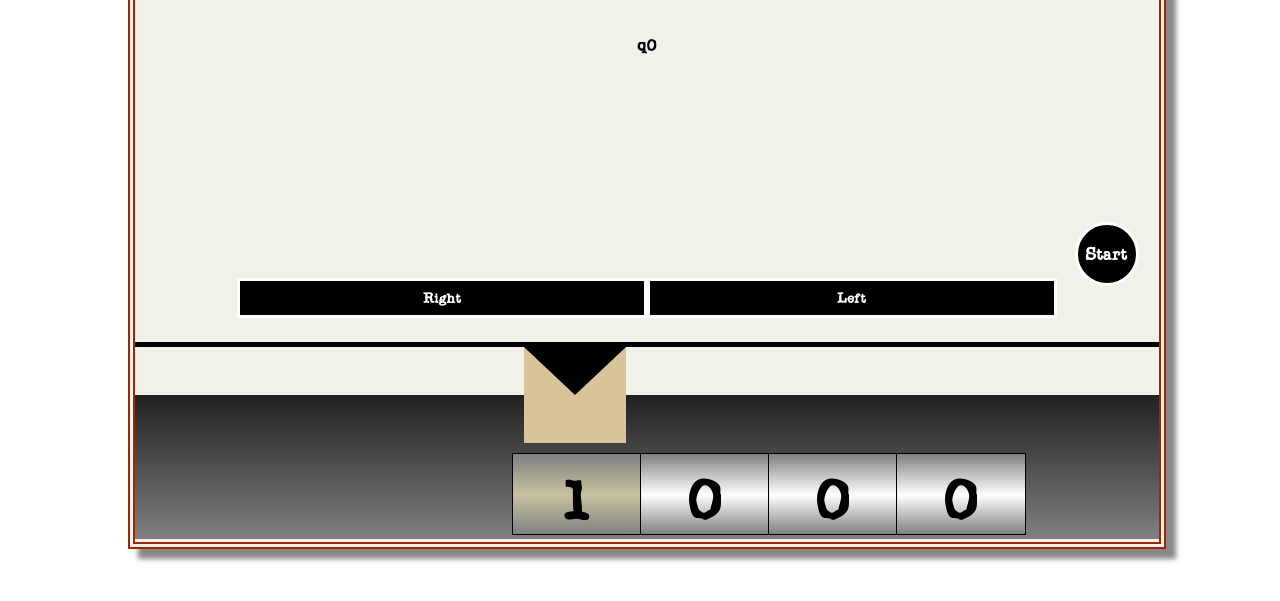
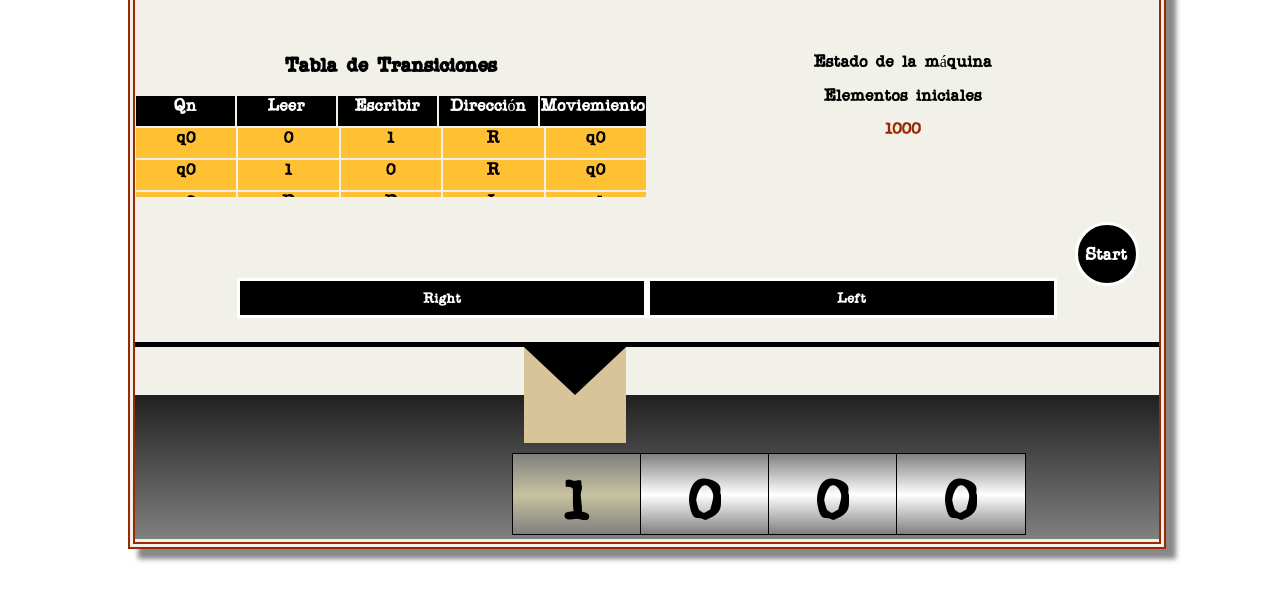
Before and after one commit to ea2305/TuringMachine, a plain HTML site: page index.html in a window 1280 px wide. Both pictures are taken after a click on the button "Iniciar máquina.". Shown: the part 185-786 px from the top of the page. Drawn offline with Linux system fonts and the light colour scheme.

Commit message:
Fix tape error add transition table

```diff
--- a/assets/css/machine.css
+++ b/assets/css/machine.css
@@ -94,3 +94,50 @@
     bottom: 35%;
     left: 50%%;
 }
+
+.transition-table{
+    width: 50%;
+    height: 20vh;
+    overflow-y: auto;
+}
+
+.InformationTable{
+    display: flex;
+}
+
+.current-state{
+    width: 50%;
+    height: 20vh;
+}
+
+.table-element{
+    background: white;
+    margin: 1px;
+    padding: 1px;
+    background: rgb(255, 192, 52);
+}
+
+.function-transition{
+    width: 100%;
+    height: 20%;
+    display: flex;
+}
+
+
+.function-transition div{
+    width: 100%;
+}
+
+.function-transition-head{
+    width: 100%;
+    height: 20%;
+    display: flex;
+
+}
+
+
+.function-transition-head div{
+    width: 100%;
+    background: black;
+    color : white;
+}
--- a/assets/js/Main.js
+++ b/assets/js/Main.js
@@ -1,38 +1,9 @@
-//Configuration of turing machine
-var _Q = ["q0", "q1"];//arreglo de estados
-var _Gamma = ["0", "1", undefined];// arreglo con el alfabeto de la cinta
-var b = undefined;//simbolo blanco (B)
-var _Sigma = ["0", "1"];//arreglo con el alfabeto del lenguaje
-var delta = [
-  {
-    currentState:"q0",
-    tapeSymbol: "0",
-    writeSymbol: "1",
-    moveTape: "L",
-    nextState: "q0"
-  },
-  {
-    currentState:"q0",
-    tapeSymbol: "1",
-    writeSymbol: "0",
-    moveTape: "L",
-    nextState: "q1"
-  }
-];//arreglo con la tabla de transition
-var q0 = "q0";// estado inicial
-var _F = ["q1"];// estado final
 
-//var tape = ["1","0","0","0"];// cinta con datos
-var tape = ["1","0","0","0"];// cinta con datos
+/*
+    Cambio de configuuracion a modo maquina de turing
+    Handler para cambio
+*/
 
-
-//Psicion inicial
-var startPos = 40;
-
-//Elemento actual
-var current = 0;
-var Blank = 'B';//Elemento vacio
-var creation = false;//Bandera de handler
 
 //Carga completa de la pagina
 (function(){
@@ -41,78 +12,41 @@ var creation = false;//Bandera de handler
         var out = setTimeout(function(){
             $('.wrapper').html(getTempleteMachine());
             $('.container').addClass('fadeIn');
-
+            loadTransitionTable();
             makeTape();//Inicia la cinta de la maquina
         },1000);
     })
 
 })(this);
 
-
-function makeTape(){
-
-    tape.forEach(function(e,index){
-        $('.tape').append(getDigit(e,index));
-        $('#digit-' + index).css('opacity',1);
-        updateTape(e,index);
-    })
-
-    if(!creation){
-        //Start hanlder
-
-        $('#start-simulation').click(function(e){
-            /*
-             *  Metodo de llamada a logica de Maquina de turing
-             * Manejo de frames, pos ejecucion de la maquina
-             */
-            blockMove();
-            callTuringMachine();//Llamada a instancia y ejecicion de máquina
-        });
-
-        $('#left').click(function(e){
-            e.preventDefault();
-            moveTapeLeft();
-        });
-
-        $('#right').click(function(e){
-            e.preventDefault();
-            moveTapeRight();
-        });
-
-
-
-        creation = true;
-    }
-
-}
-
-function getPosition(index){
-    return startPos + (index * 10);
-}
-
-//Modifica la posicion de la cinta
-function updateTape(e,index){
-
-    $('#digit-' + index).animate({
-        'left' : getPosition(index) + '%'
-    },100,function(){
-        $('#digit-' + index).css("left",getPosition(index) + "%")
-    });
-
-    if(index == current)
-        $('#digit-' + current).addClass('current');
-}
-
-function getDigit(e,index){
-    return  "<div id='digit-"+ index +"' class='digit c-white'><p class='font-digit'>" + e + "</p></div>";
-}
-
 function getTempleteMachine(){
     return "<secction class='machine c-white border-style'>"+
         "<article class='body'>"+
             "<h2 class='results-turing'>Resultados de la máquina de turing</h2>"+
-            "<div class='transition-table'></div>"+
-            "<div class='current-state'>q0</div>"+
+
+            "<div class='InformationTable'>"+
+                "<div class='transition-table'>"+
+                    "<h3>Tabla de Transiciones</h3>"+
+                    "<div class='function-transition-head'>"+
+                        "<div class='Qc table-element'>Qn</div>"+
+                        "<div class='readed table-element'>Leer</div>"+
+                        "<div class='write table-element'>Escribir</div>"+
+                        "<div class='move-state table-element'>Dirección</div>"+
+                        "<div class='nextState table-element'>Moviemiento</div>"+
+                    "</div>"+
+
+                "</div>"+
+                "<div class='current-state'>"+
+
+                    "<p>Estado de la máquina</p>"+
+                    "<p id='currentState' class='cf-hard-brown'></p>"+
+                    "<p class'important'>Elementos iniciales</p>"+
+                    "<p id='startElements' class='cf-hard-brown'></p>"+
+
+                "</div>"+
+            "</div>"+
+
+
             "<button id='start-simulation' type='button' name='start-simulation'>Start</button>"+
             "<button id='left' type='button' name=''>Left</button>"+
             "<button id='right' type='button' name=''>Right</button>"+
@@ -128,94 +62,22 @@ function getTempleteMachine(){
     "</div>";
 }
 
-function moveTapeLeft(){
-
-    if(current  == tape.length - 1)
-        return;
-
-    $('#digit-' + current).removeClass('current');
-    current++;
-    startPos -= 10;//Desplazamiento a la izquierda de todos los elementos
-
-    tape.forEach(function(e,index){
-        updateTape(e,index)
-    });
+function getTransitionTable(qc,r,w,m,next){
+    return "<div class='function-transition'>"+
+        "<div class='Qc table-element'>"+ qc +"</div>"+
+        "<div class='readed table-element'>"+r+"</div>"+
+        "<div class='write table-element'>"+w+"</div>"+
+        "<div class='move-state table-element'>"+m+"</div>"+
+        "<div class='nextState table-element'>"+next+"</div>"+
+    "</div>";
 }
 
-function moveTapeRight(){
-
-    if(current  == 0)
-        return;
-
-    $('#digit-' + current).removeClass('current');
-    current--;
-    startPos += 10;//Desplazamiento a la izquierda de todos los elementos
-
-    tape.forEach(function(e,index){
-        updateTape(e,index)
-    });
+function loadTransitionTable(){
+    if(delta != undefined || delta != null){
+        delta.forEach(function(e,index){
+            var read = (e.tapeSymbol == undefined)? "B" : e.tapeSymbol;
+            var write = (e.writeSymbol == undefined)? "B" : e.writeSymbol;
+            $('.transition-table').append(getTransitionTable(e.currentState,read,write,e.moveTape,e.nextState));
+        });
+    }
 }
-
-
-//Llamada a maquina de turing
-function callTuringMachine(){
-
-    var tm = new TuringMachine(_Q, _Gamma, b, _Sigma, delta, q0, _F);//instancia
-
-    console.log("tape: " + tape);
-    var result = tm.run(tape, tape.length - 1);
-    /* corre la maquina y reglesa el resultado
-    (undefined si termino en estado no valido)*/
-    console.log("result: " + result);
-
-    function printData(element, index, array) {
-      console.log(element.position);
-      console.log(element.tape);
-      console.log(element.transition);
-    }
-
-    //tm.frames.forEach(printData);
-
-
-    var index = 0;
-    var simulation = setInterval(()=>{
-        if(index < tm.frames.length){
-            var frame = tm.frames[index++];
-            console.log(frame);
-            $('.tape').empty();//Limpiamos lo elementos contenidos en el div
-
-            tape = frame.tape;
-            current = frame.position;
-            console.log(tape);
-            startPos = 40 - (current * 10);
-            makeTape();
-        }
-
-        else{
-            clearInterval(simulation);
-            $('.tape').empty();//Limpiamos lo elementos contenidos en el div
-
-            tape = result;
-            console.log(tape);
-            startPos = 40 - (current * 10);
-            makeTape();
-        }
-
-    },1000);
-}
-
-//Evita el moviemiento de la cinta
-function blockMove(){
-    $('#left').prop('disabled',true);
-    $('#left').addClass('disable');
-    $('#right').prop('disabled',true);
-    $('#right').addClass('disable');
-}
-
-//habilita el moviemiento de la cinta
-function blockMove(){
-    $('#left').prop('disabled',false);
-    $('#left').removeClass('disable');
-    $('#right').prop('disabled',false);
-    $('#right').removeClass('disable');
-}
--- /dev/null
+++ b/assets/js/TapeSystem.js
@@ -0,0 +1,202 @@
+/*Configuracion de la maquina de turing*/
+var _Q = ["q0", "q1"];//arreglo de estados
+var _Gamma = ["0", "1", undefined];// arreglo con el alfabeto de la cinta
+var b = undefined;//simbolo blanco (B)
+var _Sigma = ["0", "1"];//arreglo con el alfabeto del lenguaje
+var delta = [
+    {
+        currentState:"q0",
+        tapeSymbol: "0",
+        writeSymbol: "1",
+        moveTape: "R",
+        nextState: "q0"
+    },
+    {
+        currentState:"q0",
+        tapeSymbol: "1",
+        writeSymbol: "0",
+        moveTape: "R",
+        nextState: "q0"
+    },
+    {
+        currentState:"q0",
+        tapeSymbol: undefined,
+        writeSymbol: undefined,
+        moveTape: "L",
+        nextState: "q1"
+    },
+
+];//arreglo con la tabla de transition
+var q0 = "q0";// estado inicial
+var _F = ["q1"];// estado final
+
+//var tape = ["1","0","0","0"];// cinta con datos
+var tape = ["1","0","0","0"];// cinta con datos
+
+//Psicion inicial
+var startPos = 40;
+
+//Elemento actual
+var current = 0;
+var Blank = 'B';//Elemento vacio
+var creation = false;//Bandera de handler
+
+
+
+//Crea la cinta para trabajar con los datos que contiene
+function makeTape(){
+
+    tape.forEach(function(e,index){
+        if(e == undefined)
+            $('.tape').append(getDigit('B',index));
+        else
+            $('.tape').append(getDigit(e,index));
+        $('#digit-' + index).css('opacity',1);
+        updateTape(e,index);
+    })
+
+    if(!creation){
+        //Start hanlder
+        $('#startElements').append(tape);
+        $('#start-simulation').click(function(e){
+            /*
+             *  Metodo de llamada a logica de Maquina de turing
+             * Manejo de frames, pos ejecucion de la maquina
+             */
+            blockMove();
+            callTuringMachine();//Llamada a instancia y ejecicion de máquina
+        });
+
+        $('#left').click(function(e){
+            e.preventDefault();
+            moveTapeLeft();
+        });
+
+        $('#right').click(function(e){
+            e.preventDefault();
+            moveTapeRight();
+        });
+
+
+
+        creation = true;
+    }
+
+}
+
+function getPosition(index){
+    return startPos + (index * 10);
+}
+
+//Modifica la posicion de la cinta
+function updateTape(e,index){
+
+    $('#digit-' + index).animate({
+        'left' : getPosition(index) + '%'
+    },100,function(){
+        $('#digit-' + index).css("left",getPosition(index) + "%")
+    });
+
+    if(index == current)
+        $('#digit-' + current).addClass('current');
+}
+
+function getDigit(e,index){
+    return  "<div id='digit-"+ index +"' class='digit c-white'><p class='font-digit'>" + e + "</p></div>";
+}
+
+function moveTapeLeft(){
+
+    if(current  == tape.length - 1)
+        return;
+
+    $('#digit-' + current).removeClass('current');
+    current++;
+    startPos -= 10;//Desplazamiento a la izquierda de todos los elementos
+
+    tape.forEach(function(e,index){
+        updateTape(e,index)
+    });
+}
+
+function moveTapeRight(){
+
+    if(current  == 0)
+        return;
+
+    $('#digit-' + current).removeClass('current');
+    current--;
+    startPos += 10;//Desplazamiento a la izquierda de todos los elementos
+
+    tape.forEach(function(e,index){
+        updateTape(e,index)
+    });
+}
+
+
+//Llamada a maquina de turing
+function callTuringMachine(){
+
+    var tm = new TuringMachine(_Q, _Gamma, b, _Sigma, delta, q0, _F);//instancia
+
+    //var result = tm.run(tape, tape.length - 1);
+    var result = tm.run(tape, 0);
+    /* corre la maquina y reglesa el resultado
+    (undefined si termino en estado no valido)*/
+
+    function printData(element, index, array) {
+      console.log(element.position);
+      console.log(element.tape);
+      console.log(element.transition);
+    }
+
+    //tm.frames.forEach(printData);
+
+
+    var index = 0;
+    var simulation = setInterval(()=>{
+
+        $('.tape').empty();//Limpiamos lo elementos contenidos en el div
+        $('#currentState').empty();
+
+        if(index < tm.frames.length){
+            var frame = tm.frames[index++];
+            $('#currentState').append(frame.transition.currentState);
+            tape = frame.tape;
+            current = frame.position;
+            console.log(tape);
+            startPos = 40 - (current * 10);
+            makeTape();
+
+        }else{
+
+            clearInterval(simulation);
+            $('#currentState').append(tm.frames[index - 1].transition.nextState);
+            tape = result;
+            startPos = 40 - (current * 10);
+            makeTape();
+
+            if(tm.frames[index - 1].transition.moveTape == 'L')
+                moveTapeRight();
+            else
+                moveTapeLeft();
+        }
+
+    },1000);
+}
+
+//Evita el moviemiento de la cinta
+function blockMove(){
+    $('#left').prop('disabled',true);
+    $('#left').addClass('disable');
+    $('#right').prop('disabled',true);
+    $('#right').addClass('disable');
+}
+
+//habilita el moviemiento de la cinta
+function blockMove(){
+    $('#left').prop('disabled',false);
+    $('#left').removeClass('disable');
+    $('#right').prop('disabled',false);
+    $('#right').removeClass('disable');
+}
--- a/assets/js/cinta.js
+++ /dev/null
@@ -1,6 +0,0 @@
-var x = 650;
-var y = 100;
-var c = document.getElementById("canvas");
-var ctx = c.getContext("2d");
-ctx.fillStyle = "#FF0000";
-ctx.fillRect(0,0,1000,100);
```
Also changed, not shown: index.html (+1 -0 lines), assets/js/turing/TuringMachine.js (line endings or trailing spaces).
